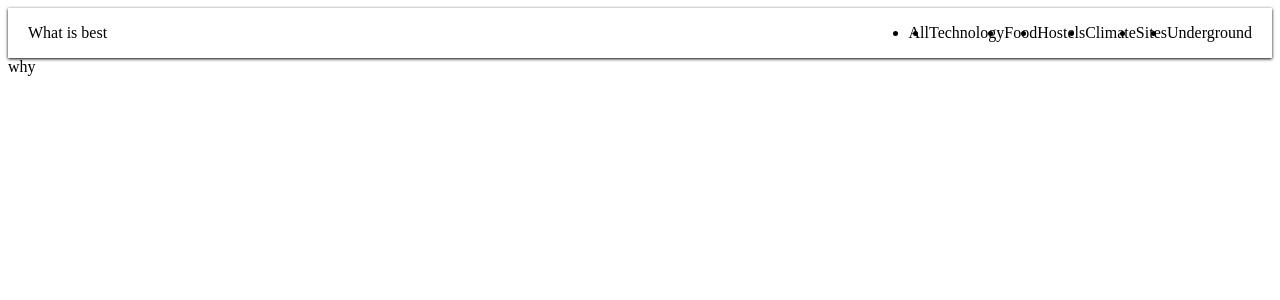
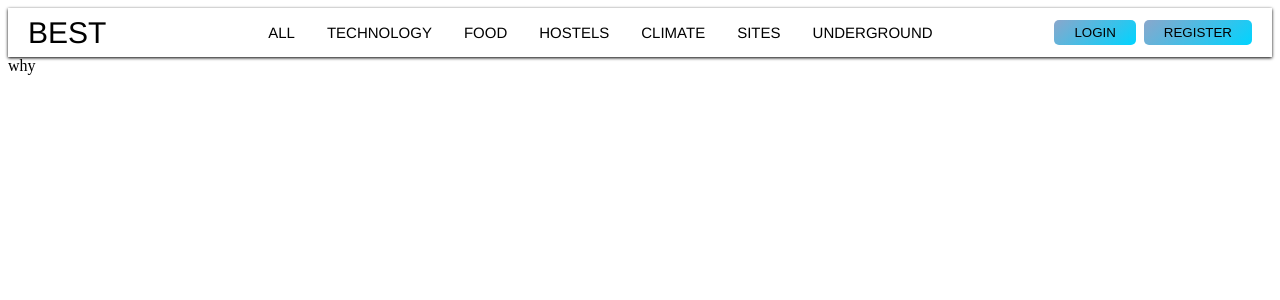
Before and after one commit to liamasis/bestblog, a React (Vite) app in the folder frontend/: page / in a window 1280 px wide. Shown: the top 300 px of the page. Built offline with nearby package versions, Linux system fonts and the light colour scheme.

Commit message:
css styling on nav

```diff
--- a/frontend/src/components/NavBar/NavBar.jsx
+++ b/frontend/src/components/NavBar/NavBar.jsx
@@ -4,22 +4,30 @@ export const NavBar = () => {
   return (
     <div className="top_section">
       <nav className='nav_wrapper'>
-        <div>
-            What is best
+        <div className='logo'>
+            BEST
         </div>
 
         <div>
           <ul className='menu_wrapper'>
-            <li>All</li>
-            <li>Technology</li>
-            <li>Food</li>
-            <li>Hostels</li>
-            <li>Climate</li>
-            <li>Sites</li>
-            <li>Underground</li>
+            <li className='nav_link'>All</li>
+            <li className='nav_link'>Technology</li>
+            <li className='nav_link'>Food</li>
+            <li className='nav_link'>Hostels</li>
+            <li className='nav_link'>Climate</li>
+            <li className='nav_link'>Sites</li>
+            <li className='nav_link'>Underground</li>
           </ul>
         </div>
+        <div>
+          <div className="button_holder">
+            <button>Login</button>
+            <button>Register</button>
+          </div>
+        </div>
       </nav>
+
+
     </div>
   )
 }
--- a/frontend/src/components/NavBar/NavBar.scss
+++ b/frontend/src/components/NavBar/NavBar.scss
@@ -12,6 +12,39 @@
     margin-right: 20px;
 }
 
+.logo {
+    font-size: 30px;
+    font-weight: 400;
+    font-family: Helvetica, sans-serif
+}
+
 .menu_wrapper{
     display: flex;
+    gap: 2rem;
 }
+
+ul {
+    list-style-type: none
+}
+
+.nav_link {
+    text-transform: uppercase;
+    font-family: Helvetica, sans-serif;
+    font-size: 15px;
+    cursor: pointer;
+}
+
+.button_holder {
+    display: flex;
+    justify-content: space-between;
+    gap: 0.5rem;
+
+}
+
+button {
+    background: linear-gradient(140deg, rgba(86,128,181,0.6951155462184874) 0%, rgba(0,212,255,1) 100%);
+    padding: 5px 20px;
+    border: 1px;
+    border-radius: 5px;
+    text-transform: uppercase;
+}
```
